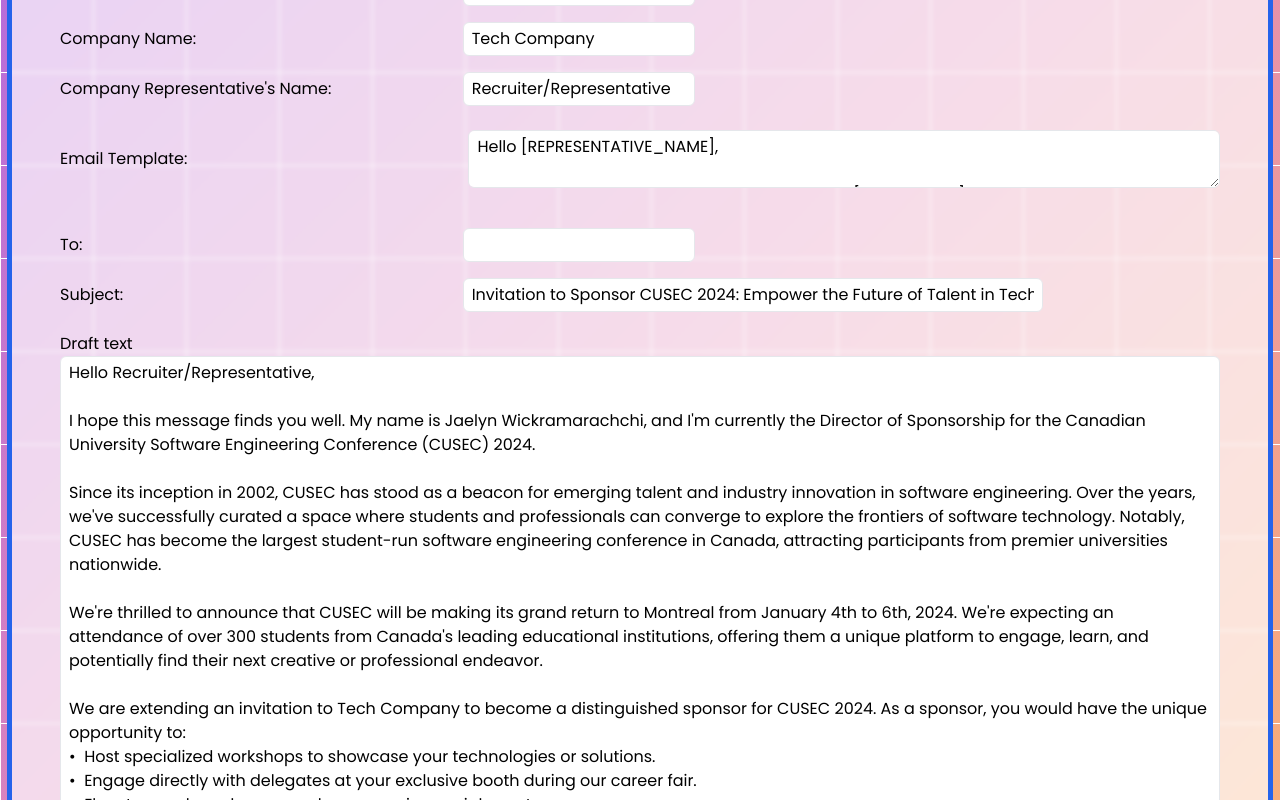
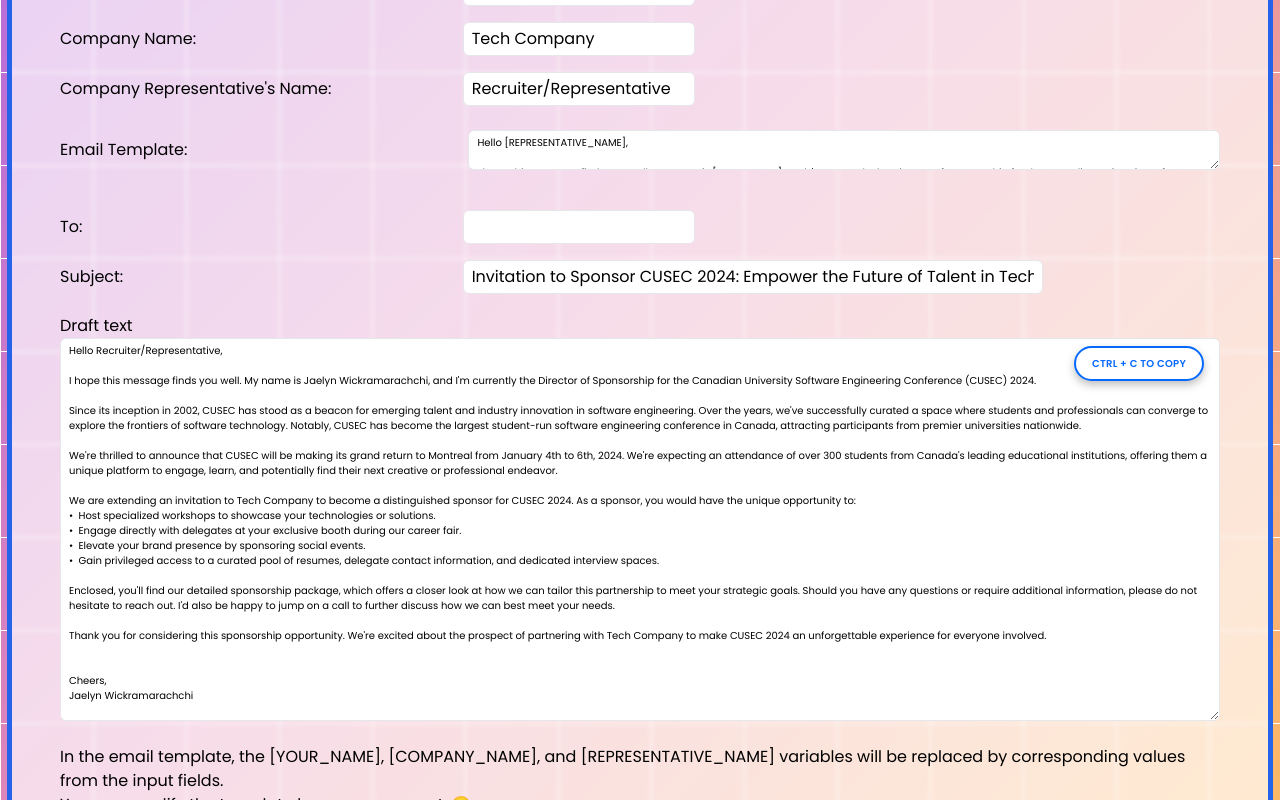
Before and after one commit to cusec/2024, a Next.js app: page /email-drafts in a window 1280 px wide. Shown: the part 300-1100 px from the top of the page. Built offline with nearby package versions, Linux system fonts and the light colour scheme.

Commit message:
feat: Create button with hotkey to copy draft text

```diff
--- a/src/app/email-drafts/page.tsx
+++ b/src/app/email-drafts/page.tsx
@@ -1,7 +1,7 @@
 "use client";
 
 import BlueBorderSquareBox from "@/components/Landing Page/BlueBorderSquareBox";
-import { useState, ChangeEvent, useEffect, useRef} from "react";
+import { useState, ChangeEvent, useEffect, useRef } from "react";
 
 export default function EmailDrafts() {
   const initialTemplate = `Hello [REPRESENTATIVE_NAME],
@@ -93,6 +93,42 @@ Cheers,
     }
   }, [resultText]);
 
+const [copyButtonText, setCopyButtonText] = useState<string>("Ctrl + C to Copy");
+
+const handleCopyToClipboard = (event?: React.MouseEvent<HTMLButtonElement>) => {
+  if (event && event.preventDefault) {
+    event.preventDefault(); // Prevent the default behavior only if an event was passed
+  }
+  // Ensure we have a ref to the textarea and it's not null
+  if (textAreaRef.current) {
+    try {
+      navigator.clipboard.writeText(textAreaRef.current.value);
+      setCopyButtonText("Copied to Clipboard!");
+      setTimeout(() => {
+        setCopyButtonText("Ctrl + C to Copy");
+      }, 2000);
+    } catch (err) {
+      console.error("Failed to copy text: ", err);
+    }
+  }
+};
+
+  useEffect(() => {
+  const handleKeyDown = (event: KeyboardEvent) => {
+    // Check if 'C' key is pressed along with Ctrl (or Cmd for Mac)
+    if ((event.ctrlKey || event.metaKey) && event.key === 'c') {
+      handleCopyToClipboard();
+    }
+  };
+
+  document.addEventListener('keydown', handleKeyDown);
+
+  // Cleanup the event listener on component unmount
+  return () => {
+    document.removeEventListener('keydown', handleKeyDown);
+  };
+}, []);
+
   return (
     // TODO: Refactor code to use extract out common classes
     <div className="min-h-screen gradientGridBackground flex items-center justify-center">
@@ -171,7 +207,7 @@ Cheers,
                 <textarea
                   id="template"
                   name="template"
-                  className="ml-40 w-full outline-none focus:ring ring-royalPurple rounded-md text-[12px] md:text-[16px] py-1 px-2 border"
+                  className="ml-40 w-full outline-none focus:ring ring-royalPurple rounded-md text-[8px] md:text-[10px] py-1 px-2 border"
                   value={templateText}
                   onChange={handleTemplateChange}
                   required
@@ -201,7 +237,7 @@ Cheers,
                     name="to"
                     className="ml-4 w-1/5 outline-none focus:ring ring-royalPurple rounded-md text-[12px] md:text-[16px] py-1 px-2 border"
                     value={""}
-                    required
+                    // required
                   />
                 </div>
                 <div className="flex items-center">
@@ -223,24 +259,36 @@ Cheers,
                   />
                 </div>
               </div>
-              <div className="mt-5 flex flex-col">
+
+              {/* Draft Text Preview */}
+              <div className="mt-5 flex flex-col relative">
                 <label htmlFor="result_text">Draft text</label>
                 <textarea
                   id="result_text"
                   name="result_text"
                   readOnly
-                  className="outline-none focus:ring ring-royalPurple rounded-md text-[12px] md:text-[16px] py-1 px-2 border"
+                  className="outline-none focus:ring ring-royalPurple rounded-md text-[8px] md:text-[10px] py-1 px-2 border"
                   value={resultText}
                   ref={textAreaRef}
                   style={{ overflow: "hidden" }}
                 />
+                <span className="absolute top-4 right-0 flex justify-center p-4">
+                  <button
+                    onClick={handleCopyToClipboard}
+                    className="drop-shadow-[0_4px_4px_rgba(0,0,0,0.25)] bg-white px-1 min-[390px]:px-3 md:px-4 py-2 text-center rounded-full uppercase text-[8px] md:text-[10px] font-semibold text-royalBlue tracking-wide transition ease-in-out duration-500 hover:scale-110 hover:bg-royalBlue hover:text-white border-2 border-royalBlue"
+                  >
+                    {copyButtonText}
+                  </button>
+                </span>
               </div>
             </div>
+            {/* Instructions for use and planned features */}
             <p className="text-[12px] md:text-[16px]">
               <br />
               In the email template, the [YOUR_NAME], [COMPANY_NAME], and
               [REPRESENTATIVE_NAME] variables will be replaced by corresponding
-              values from the input fields. <br /> You can modify the template however you want. 😊
+              values from the input fields. <br /> You can modify the template
+              however you want. 😊
             </p>
             <br />
             Planned features:
@@ -251,8 +299,9 @@ Cheers,
                 well.
               </li>
               <li>
-                Linking it to the contacts spreadsheet to allow the user to simply
-                select a company and a contact to email from a list of available options.
+                Linking it to the contacts spreadsheet to allow the user to
+                simply select a company and a contact to email from a list of
+                available options.
               </li>
               <li>
                 Integrate authetication to allow users to save their drafts and
```
